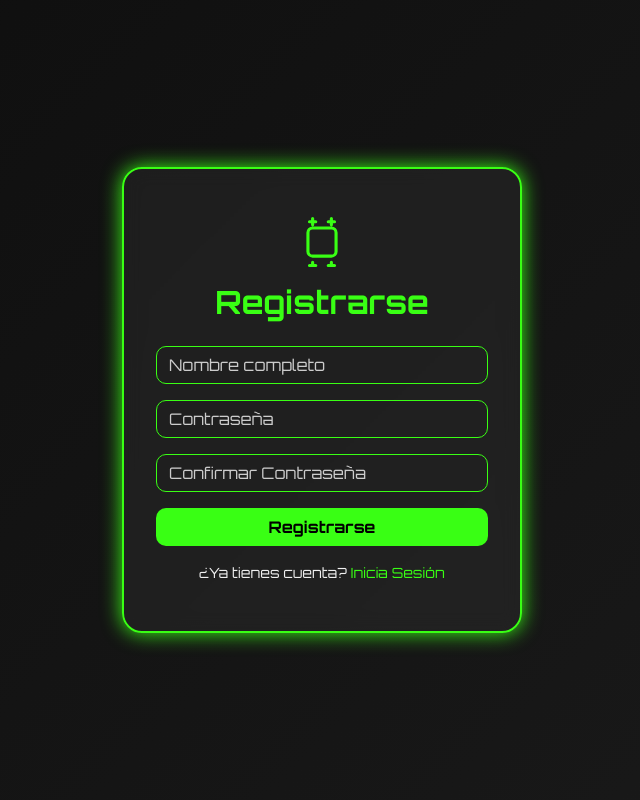
After one commit to agustilopz/DAMG, a PHP site: page /pages/registro.php in a window 1280 px wide. The commit adds this page. Shown: the whole page, without its empty margins (318-958 px from the left). Run offline with PHP 8.4, Linux system fonts and the light colour scheme.

Commit message:
Login y registro añadido

```diff
--- /dev/null
+++ b/css/registro.css
@@ -0,0 +1,283 @@
+/* Estilos Generales */
+body {
+    font-family: 'Orbitron', sans-serif;
+    background-color: #121212;
+    color: #f0f0f0;
+    overflow-x: hidden;
+  }
+
+/* Navbar */
+/* Estilos para el Nuevo Header */
+.navbar {
+    background: linear-gradient(90deg, #000000, #1a1a1a);
+    padding: 15px 0;
+    border-bottom: 1px solid #39ff14;
+}
+
+.navbar-brand {
+    font-size: 1.8rem;
+    font-weight: 700;
+    color: #39ff14;
+    text-shadow: 0 0 10px rgba(57, 255, 20, 0.5);
+}
+
+/* Estilos del buscador */
+.search-form {
+    width: 40%;
+    min-width: 250px;
+}
+
+.search-input {
+    background-color: rgba(30, 30, 30, 0.8);
+    border: 1px solid #39ff14;
+    color: #f0f0f0;
+    border-radius: 20px 0 0 20px;
+    transition: all 0.3s ease;
+}
+
+.search-input:focus {
+    background-color: rgba(40, 40, 40, 0.9);
+    box-shadow: 0 0 10px rgba(57, 255, 20, 0.3);
+    border-color: #39ff14;
+}
+
+.btn-search {
+    background-color: #242424;
+    border: 1px solid #39ff14;
+    border-left: none;
+    border-radius: 0 20px 20px 0;
+    transition: all 0.3s ease;
+}
+
+.btn-search:hover {
+    background-color: #2a2a2a;
+    box-shadow: 0 0 8px rgba(57, 255, 20, 0.5);
+}
+
+/* Estilos para los iconos de navegación */
+.nav-icons {
+    display: flex;
+    align-items: center;
+}
+
+.nav-icons a {
+    display: flex;
+    align-items: center;
+    justify-content: center;
+    width: 40px;
+    height: 40px;
+    border-radius: 50%;
+    transition: all 0.3s ease;
+}
+
+.search-input::placeholder {
+    color: #39ff14;
+    font-style: italic;
+    opacity: 0.7;
+}
+
+.nav-icons a:hover {
+    background-color: rgba(57, 255, 20, 0.1);
+    transform: translateY(-2px);
+    box-shadow: 0 0 12px rgba(57, 255, 20, 0.6);
+}
+
+.nav-icons svg {
+transition: all 0.3s ease;
+}
+
+.nav-icons a:hover svg {
+filter: drop-shadow(0 0 3px rgba(57, 255, 20, 0.8));
+}
+
+/* Botón del menú lateral */
+.btn-toggle-menu {
+    position: fixed;
+    top: 20px;
+    left: 20px;
+    z-index: 1001;
+    font-size: 1.8rem;
+    color: #39ff14;
+    background: none;
+    border: none;
+    cursor: pointer;
+    text-shadow: 0 0 10px #39ff14;
+  }
+
+/* Menú lateral */
+.side-menu {
+    position: fixed;
+    top: 0;
+    left: -250px;
+    height: 100%;
+    width: 220px;
+    background-color: #1a1a1a;
+    border-right: 2px solid #39ff14;
+    padding-top: 60px;
+    transition: left 0.3s ease;
+    z-index: 1000;
+    display: flex;
+    flex-direction: column;
+}
+
+.side-menu a {
+    padding: 15px 25px;
+    color: #39ff14;
+    text-decoration: none;
+    font-weight: 600;
+    transition: background 0.3s ease;
+}
+
+.side-menu a:hover {
+    background-color: #2a2a2a;
+}
+
+/* Mostrar el menú */
+.side-menu.active {
+    left: 0;
+}
+
+/* Hero Section */
+.hero {
+background: linear-gradient(135deg, rgba(31, 31, 31, 0.8), rgba(18, 18, 18, 0.8)), url('hero-bg.jpg') no-repeat center center;
+background-size: cover;
+height: 90vh;
+position: relative;
+}
+.hero .container {
+position: relative;
+z-index: 2;
+}
+.hero h1 {
+font-size: 3rem;
+text-shadow: 2px 2px 8px rgba(57, 255, 20, 0.7);
+}
+.hero p {
+font-size: 1.25rem;
+margin-top: 1rem;
+text-shadow: 1px 1px 6px rgba(57, 255, 20, 0.7);
+}
+
+/* Botón Neon */
+.btn-neon {
+background: #39ff14;
+border: none;
+color: #121212;
+transition: background 0.3s ease, box-shadow 0.3s ease;
+box-shadow: 0 0 8px #39ff14;
+}
+.btn-neon:hover {
+background: #2ed700;
+box-shadow: 0 0 16px #2ed700;
+}
+
+/* Sección de Funcionalidades */
+.features {
+background-color: #1e1e1e;
+}
+.feature-card {
+background: #2a2a2a;
+border-radius: 10px;
+transition: transform 0.3s ease, box-shadow 0.3s ease;
+}
+.feature-card:hover {
+transform: translateY(-10px);
+box-shadow: 0 0 20px rgba(57, 255, 20, 0.5);
+}
+.feature-card h4 {
+margin-top: 15px;
+color: #39ff14;
+}
+
+/* Footer */
+.footer {
+background: #000;
+font-size: 0.9rem;
+}
+
+/* Media queries para responsive */
+@media (max-width: 768px) {
+.search-form {
+    width: 60%;
+    margin: 0 10px;
+}
+
+.nav-icons a {
+    width: 36px;
+    height: 36px;
+}
+
+.nav-icons svg {
+    width: 18px;
+    height: 18px;
+}
+}
+
+.login-container {
+    background: rgba(255, 255, 255, 0.05);
+    backdrop-filter: blur(10px);
+    border: 2px solid #39ff14;
+    border-radius: 20px;
+    padding: 3rem 2rem;
+    width: 100%;
+    max-width: 400px;
+    box-shadow: 0 0 20px #39ff14;
+    color: #fff;
+  }
+
+  .login-container h2 {
+    text-align: center;
+    margin-bottom: 1.5rem;
+    color: #39ff14;
+    font-weight: bold;
+  }
+
+  .form-control {
+    background-color: transparent;
+    border: 1px solid #39ff14;
+    color: #fff;
+    border-radius: 10px;
+  }
+
+  .form-control::placeholder {
+    color: #ccc;
+  }
+
+  .btn-login {
+    background-color: #39ff14;
+    color: #000;
+    border-radius: 10px;
+    font-weight: bold;
+    transition: all 0.3s ease;
+  }
+
+  .btn-login:hover {
+    background-color: #2ec10d;
+    transform: scale(1.03);
+  }
+
+  /* Actualización: Forzamos que el texto de .form-text se muestre en color claro */
+  .form-text {
+    color: #f0f0f0;
+  }
+
+  .form-text a {
+    color: #39ff14;
+    text-decoration: none;
+  }
+
+  .form-text a:hover {
+    text-decoration: underline;
+  }
+
+  .logo {
+    display: flex;
+    justify-content: center;
+    margin-bottom: 1rem;
+  }
+
+  .logo svg {
+    width: 50px;
+    height: 50px;
+    fill: #39ff14;
+  }
--- a/index.php
+++ b/index.php
@@ -5,7 +5,7 @@
     <link rel="stylesheet" href="./css/index.css">
   </head>
   <body>
-    <?php include("./includes/nav.html") ?>
+    <?php include("./includes/nav.php") ?>
 
     <header class="hero d-flex align-items-center">
       <div class="container text-center">
--- a/pages/asesoramiento.php
+++ b/pages/asesoramiento.php
@@ -6,7 +6,7 @@
   <link rel="stylesheet" href="https://cdnjs.cloudflare.com/ajax/libs/font-awesome/6.0.0-beta3/css/all.min.css"/>
 </head>
 <body>
-  <?php include("../includes/nav.html"); ?>
+  <?php include("../includes/nav.php"); ?>
 
   <header class="header">
     <div class="container">
--- a/pages/blog.php
+++ b/pages/blog.php
@@ -6,7 +6,7 @@
   <link rel="stylesheet" href="../css/blog.css">
 </head>
 <body>
-<?php include("../includes/nav.html"); ?>
+<?php include("../includes/nav.php"); ?>
   <!-- Artículos -->
   <section class="features py-5">
     <div class="container">
--- /dev/null
+++ b/pages/registro.php
@@ -0,0 +1,52 @@
+<!DOCTYPE html>
+<html lang="es">
+<head>
+  <meta charset="UTF-8" />
+  <meta name="viewport" content="width=device-width, initial-scale=1.0" />
+  <title>Registro - DAMG</title>
+  <link href="https://cdn.jsdelivr.net/npm/bootstrap@5.3.0/dist/css/bootstrap.min.css" rel="stylesheet" />
+  <link href="https://fonts.googleapis.com/css2?family=Orbitron:wght@400;700&display=swap" rel="stylesheet" />
+  <link rel="stylesheet" href="../css/registro.css">
+  <style>
+    body {
+      margin: 0;
+      padding: 0;
+      height: 100vh;
+      background: linear-gradient(135deg, #0e0e0e 0%, #1a1a1a 100%);
+      font-family: 'Orbitron', sans-serif;
+      display: flex;
+      align-items: center;
+      justify-content: center;
+    }
+  </style>
+</head>
+<body>
+
+  <div class="login-container">
+    <div class="logo">
+      <svg xmlns="http://www.w3.org/2000/svg" fill="currentColor" class="bi bi-cpu" viewBox="0 0 16 16">
+        <path d="M5 0a.5.5 0 0 1 .5.5V1H6a.5.5 0 0 1 0 1h-.5v.5a.5.5 0 0 1-1 0V2H4a.5.5 0 0 1 0-1h.5V.5A.5.5 0 0 1 5 0zm6 0a.5.5 0 0 1 .5.5V1H12a.5.5 0 0 1 0 1h-.5v.5a.5.5 0 0 1-1 0V2H10a.5.5 0 0 1 0-1h.5V.5A.5.5 0 0 1 11 0zM5 14a.5.5 0 0 1 .5.5V15H6a.5.5 0 0 1 0 1h-.5v.5a.5.5 0 0 1-1 0V16H4a.5.5 0 0 1 0-1h.5v-.5A.5.5 0 0 1 5 14zm6 0a.5.5 0 0 1 .5.5V15H12a.5.5 0 0 1 0 1h-.5v.5a.5.5 0 0 1-1 0V16H10a.5.5 0 0 1 0-1h.5v-.5a.5.5 0 0 1 .5-.5zM3 5a2 2 0 0 1 2-2h6a2 2 0 0 1 2 2v6a2 2 0 0 1-2 2H5a2 2 0 0 1-2-2V5zm2-1a1 1 0 0 0-1 1v6a1 1 0 0 0 1 1h6a1 1 0 0 0 1-1V5a1 1 0 0 0-1-1H5z"/>
+      </svg>
+    </div>
+    <h2>Registrarse</h2>
+    <form action="registro.proc.php" method="post">
+      <div class="mb-3">
+        <input type="text" class="form-control" name="us_nom" placeholder="Nombre completo" required />
+      </div>
+      <div class="mb-3">
+        <input type="password" class="form-control" name="us_contrasenya" placeholder="Contraseña" required />
+      </div>
+      <div class="mb-3">
+        <input type="password" class="form-control" name="us_contrasenya2" placeholder="Confirmar Contraseña" required />
+      </div>
+      <div class="d-grid">
+        <button type="submit" class="btn btn-login">Registrarse</button>
+      </div>
+      <div class="form-text text-center mt-3">
+        ¿Ya tienes cuenta? <a href="login.php">Inicia Sesión</a>
+      </div>
+    </form>
+  </div>
+
+</body>
+</html>
--- a/pages/soporte.php
+++ b/pages/soporte.php
@@ -6,7 +6,7 @@
   <?php include("../includes/head.html"); ?>
 </head>
 <body>
-  <?php include("../includes/nav.html"); ?>
+  <?php include("../includes/nav.php"); ?>
 
   <header class="header">
     <div class="container">
```
Also changed, not shown: css/login.css (added, +79 -0 lines), includes/nav.php (renamed from includes/nav.html, +8 -4 lines), pages/login.php (added, +31 -0 lines), pages/login.proc.php (added, +53 -0 lines), pages/logout.proc.php (added, +11 -0 lines), pages/perfil.php (+8 -26 lines), pages/registro.proc.php (added, +52 -0 lines).
